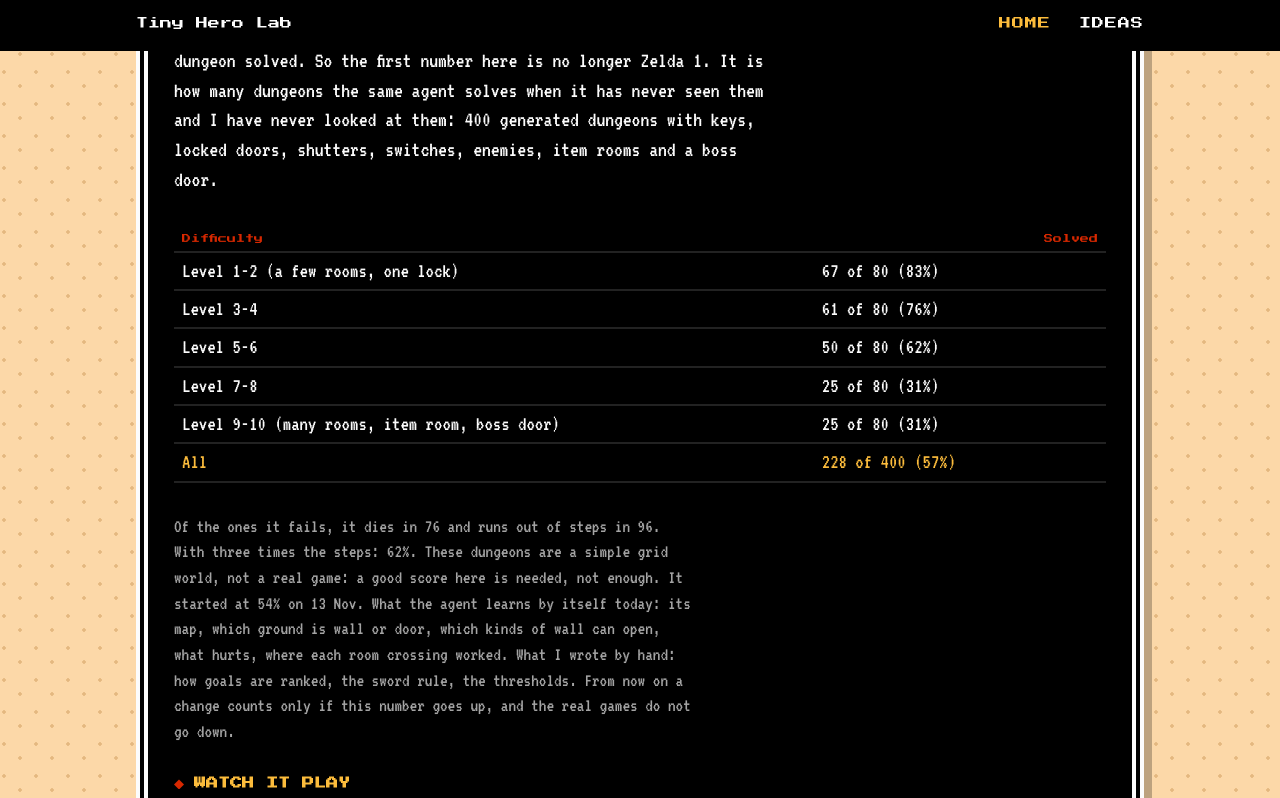
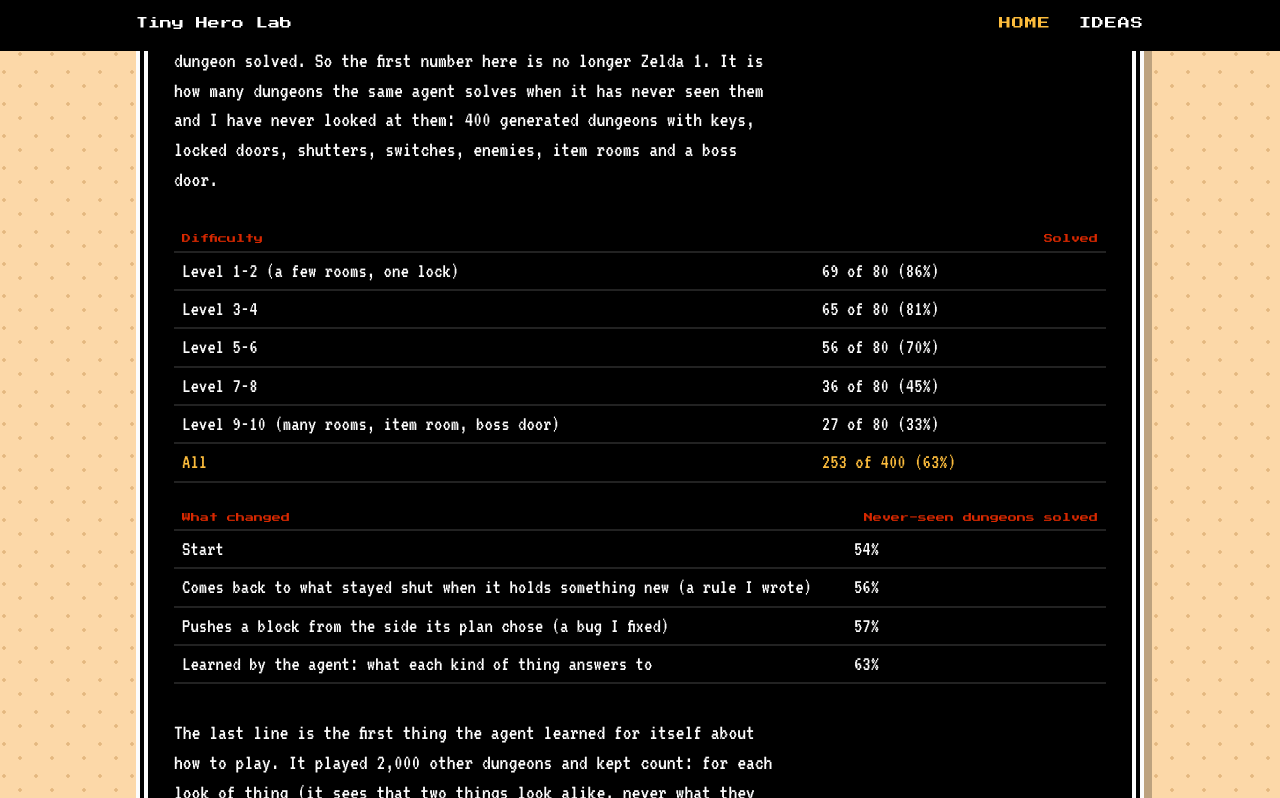
Before and after one commit to sofianedjerbi/zelda-agent-devblog, a Jekyll site: the page built from index.html, in a window 1280 px wide and 1400 px high, scrolled down 380 px, cut to the strip 0-798 px from the top of the window. Built offline with Jekyll 4.4.1, drawn with Linux system fonts in a browser that asks for light colours; some of the changed text lies outside the part shown.

Commit message:
Unseen dungeons 63%: the first thing the agent learned for itself about how to play
Co-Authored-By: Claude Fable 5.2 <noreply@anthropic.com>
Claude-Session: https://claude.ai/code/session_011zaXs3MpTYuwKudv5WyDZs

```diff
--- a/_data/tried.yml
+++ b/_data/tried.yml
@@ -2,6 +2,7 @@
 # switch = how to turn it on/off in ~/minish-rl (ZL_<NAME>); result = measured; lesson = what not to do again.
 - phase: "Judged on dungeons never seen (from Nov 13)"
   items:
+    - {name: "Learned: what each kind of thing answers to", switch: LOOKS, status: kept, result: "the first deciding piece the agent learns by itself. In the generated dungeons it could not tell one thing from another, so it tried all five actions on everything: 14,000 tries on 400 dungeons, most useless. Now it sees each thing's look as a number with no meaning, and every try is counted: look, action, did something happen, did it lead to a key or an opened way. Learned on 2,000 training dungeons in 43 seconds. Never-opened dungeons: 57% -> 63% (253 of 400), 71% with three times the steps; chests left shut 43 -> 13 on the set I may look at", lesson: "Not wired to the real games yet. There each game needs its own table, learned from its own play."}
     - {name: "Learned seeing: a kind of wall seen opening is a kind that can open", switch: OPENS, status: kept, result: "the real games showed the agent no shut doors, only walls. Now when ground it could not walk on turns into ground it can, at the same spot, it remembers that kind and sees every tile of it as a shut passage, in every room. No label from me. First version learned every rock and tree (walking into a cave swaps the whole screen): dungeon reached in 2 of 16 games. Fixed to small changes inside one room. Zelda 1, 16 games: 10 dungeon rooms 3 vs 2, dungeon rooms 6.6 vs 6.2, game overs 5.3 vs 5.0", lesson: "A learned rule needs the same 16 games as a written one: the first version was a disaster."}
     - {name: "Push plans: push from the side the plan walked to", status: kept, result: "the bench counts goals by kind: 'bring a block to a switch' worked in 5 of 497 plans. The hands walked round the block to a side picked by a counter meant for experiments. Fixed: 54 of 505. Dungeons I may look at 59% -> 60%, never-opened 56% -> 57% (228 of 400, inside the noise). Minish Cap check the same; Zelda 1: 16 games identical (it never pushes a block there)"}
     - {name: "Come back to what stayed shut when I hold something new", switch: HELD, status: kept, result: "the bench counts by itself what was left shut in failed dungeons: 49 of 184 had a locked door with a key in hand, 27 a web with the item for it, 14 the boss door with its key. Now a failed try on a shut passage is remembered with what Link held; holding something else makes it new again. Dungeons I may look at: 54% -> 59%. Dungeons nobody opens: 54% -> 56% (225 of 400). Zelda 1: 16 games identical to the last number. Minish Cap check the same", lesson: "The rule never fires in Zelda 1: its adapter shows no shut passages, only walls. The generated dungeons hand the agent things the real games do not show it. A gain here is a gain in deciding, not yet in seeing."}
--- a/_data/unseen.yml
+++ b/_data/unseen.yml
@@ -1,15 +1,20 @@
 # tools/dungeon_bench.py --set test --n 400 (3,000 steps each). Generated dungeons nobody has looked at. Updated 2026-11-13.
 model: "current model"
-solved: 228
+solved: 253
 total: 400
-pct: 57
-pct_long: 62   # with 10,000 steps
-died: 76
-out_of_steps: 96
+pct: 63
+pct_long: 71   # with 10,000 steps
+died: 57
+out_of_steps: 90
 start: 54      # where this number started, 13 Nov
 levels:
-  - {level: "1-2 (a few rooms, one lock)", solved: 67, total: 80}
-  - {level: "3-4", solved: 61, total: 80}
-  - {level: "5-6", solved: 50, total: 80}
-  - {level: "7-8", solved: 25, total: 80}
-  - {level: "9-10 (many rooms, item room, boss door)", solved: 25, total: 80}
+  - {level: "1-2 (a few rooms, one lock)", solved: 69, total: 80}
+  - {level: "3-4", solved: 65, total: 80}
+  - {level: "5-6", solved: 56, total: 80}
+  - {level: "7-8", solved: 36, total: 80}
+  - {level: "9-10 (many rooms, item room, boss door)", solved: 27, total: 80}
+history:
+  - {what: "Start", pct: 54}
+  - {what: "Comes back to what stayed shut when it holds something new (a rule I wrote)", pct: 56}
+  - {what: "Pushes a block from the side its plan chose (a bug I fixed)", pct: 57}
+  - {what: "Learned by the agent: what each kind of thing answers to", pct: 63}
--- a/index.html
+++ b/index.html
@@ -12,7 +12,13 @@ layout: default
     {% for l in site.data.unseen.levels %}<tr><td class="lab">Level {{ l.level }}</td><td class="lab">{{ l.solved }} of {{ l.total }} ({{ l.solved | times: 100 | divided_by: l.total }}%)</td></tr>
     {% endfor %}<tr><td class="lab"><b>All</b></td><td class="lab"><b>{{ site.data.unseen.solved }} of {{ site.data.unseen.total }} ({{ site.data.unseen.pct }}%)</b></td></tr>
   </table></div>
-  <p class="note">Of the ones it fails, it dies in {{ site.data.unseen.died }} and runs out of steps in {{ site.data.unseen.out_of_steps }}. With three times the steps: {{ site.data.unseen.pct_long }}%. These dungeons are a simple grid world, not a real game: a good score here is needed, not enough. It started at {{ site.data.unseen.start }}% on 13 Nov. What the agent learns by itself today: its map, which ground is wall or door, which kinds of wall can open, what hurts, where each room crossing worked. What I wrote by hand: how goals are ranked, the sword rule, the thresholds. From now on a change counts only if this number goes up, and the real games do not go down.</p>
+  <div class="scroll"><table class="kpi tried">
+    <tr><th>What changed</th><th>Never-seen dungeons solved</th></tr>
+    {% for h in site.data.unseen.history %}<tr><td class="lab">{{ h.what }}</td><td class="lab">{{ h.pct }}%</td></tr>
+    {% endfor %}
+  </table></div>
+  <p>The last line is the first thing the agent learned for itself about how to play. It played 2,000 other dungeons and kept count: for each look of thing (it sees that two things look alike, never what they are called) and each action, how often something happened. It found that one look answers to pulling, another to the action button, that two looks often hold something, and that the sword does nothing to any of them. On dungeons it has never seen it now tries the right action first and skips the useless ones.</p>
+  <p class="note">Of the ones it fails, it dies in {{ site.data.unseen.died }} and runs out of steps in {{ site.data.unseen.out_of_steps }}. With three times the steps: {{ site.data.unseen.pct_long }}%. These dungeons are a simple grid world, not a real game: a good score here is needed, not enough. It started at {{ site.data.unseen.start }}% on 13 Nov. What the agent learns by itself today: its map, which ground is wall or door, which kinds of wall can open, what hurts, where each room crossing worked, and (in these dungeons) what each kind of thing answers to. What I wrote by hand: how goals are ranked, the sword rule, the thresholds. From now on a change counts only if this number goes up, and the real games do not go down.</p>
 
   <h2>Watch it play</h2>
   <figure class="show">
```
